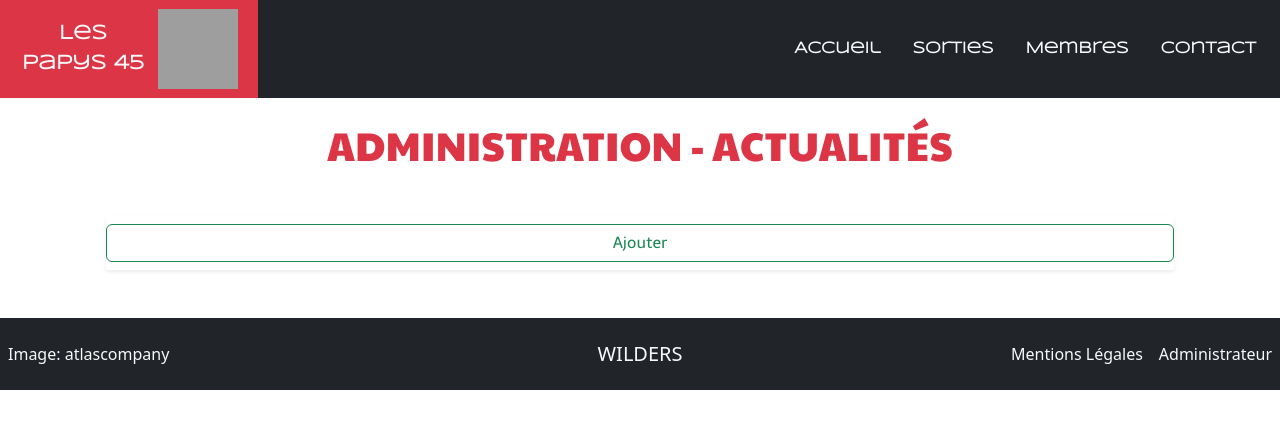
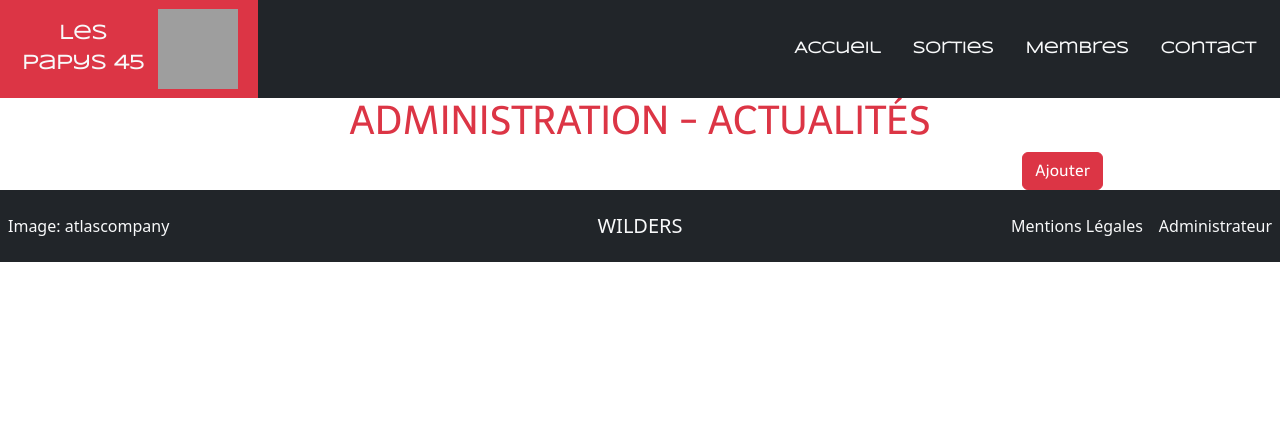
Before and after one commit to WildCodeSchool/2022-09-php-orleans-project-papys45, a PHP site: template src/View/Admin/Actualities/admin_actuality.html.twig in a window 1280 px wide. Shown: the top 429 px of the page. Run offline with PHP 8.4, Linux system fonts and the light colour scheme; the template is opened without the code that fills it, so the values that code supplies are empty; some libraries are stand-ins or nearby versions; grey boxes are pictures that could not be loaded.

Commit message:
Made fixes for routes.php (switched all the links to French) + Cards are now tables

```diff
--- a/src/View/Admin/Actualities/admin_actuality.html.twig
+++ b/src/View/Admin/Actualities/admin_actuality.html.twig
@@ -9,21 +9,35 @@
 
 {% block content %}
 
-	<div class="container mt-5">
+<div class="container mt-5">
 		<div class="row d-flex justify-content-center">
-			<div class="col mt-4 mb-4">
-				<h1 class="actu text-center m-5 text-danger">{{ "administration - actualités"|upper }}</h1>
-				<div class="row d-flex justify-content-center align-items-center shadow-sm m-4">
+			<div class="col-10">
+				<h1 class="actu-title text-center fs-1 mt-5 text-danger">{{ "administration - actualités"|upper }}</h1>
 
-					<button type="button" class="btn btn-outline-success m-2" href="#">Ajouter</button>
+					<div class="text-end">
+						<a href="/admin/actualites/ajouter" class="btn btn-danger align-self-right">Ajouter</a>
+					</div>
+
 					{% for actuality in actualities %}
-						<div class="col d-flex flex-column m-2">
-							<h2 class="card-title m-2">{{ actuality.title }}</h2>
-							<p class="card-text ms-2">{{ actuality.content }}</p>
-							<button type="button" class="edit btn btn-outline-warning m-2" href="#">Editer</button>
-							<button type="button" class="btn btn-outline-danger m-2" href="#">Supprimer</button>
-						</div>
-					{% endfor %}
+						<table class="table table-striped table-hover justify-content-between">
+							<thead>
+								<tr>
+									<th scope="col" class="col-md-9">{{ actuality.title }}</th>
+								</tr>
+							</thead>
+							<tbody>
+								<tr>
+									<td class="col-md-9">{{ actuality.content }}</td>
+									<td>
+										<button type="button" class="btn btn-outline-warning btn-sm" href="admin/actualites/editer">Editer</button>
+									</td>
+									<td>
+										<button type="button" class="btn btn-outline-danger btn-sm" href="#">Supprimer</button>
+									</td>
+								</tr>
+							{% endfor %}
+						</tbody>
+					</table>
 				</div>
 			</div>
 		</div>
```
Also changed, not shown: src/routes.php (+8 -8 lines).
